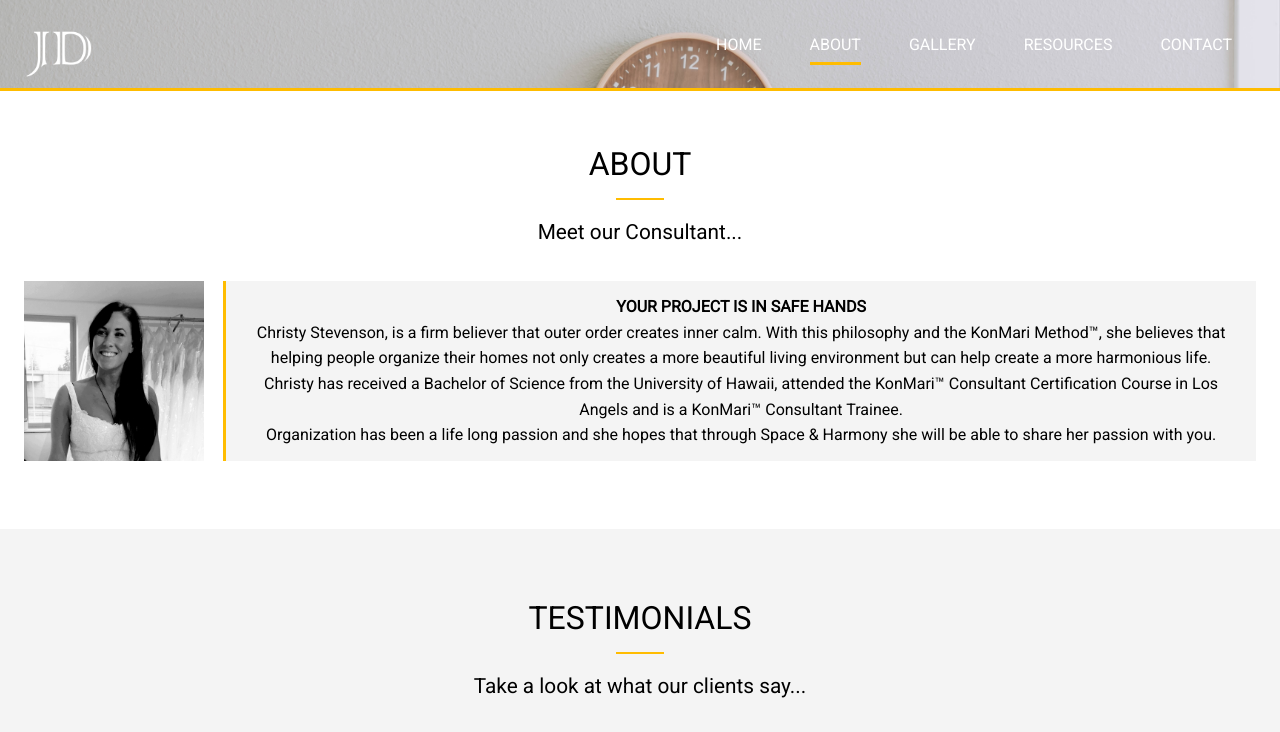
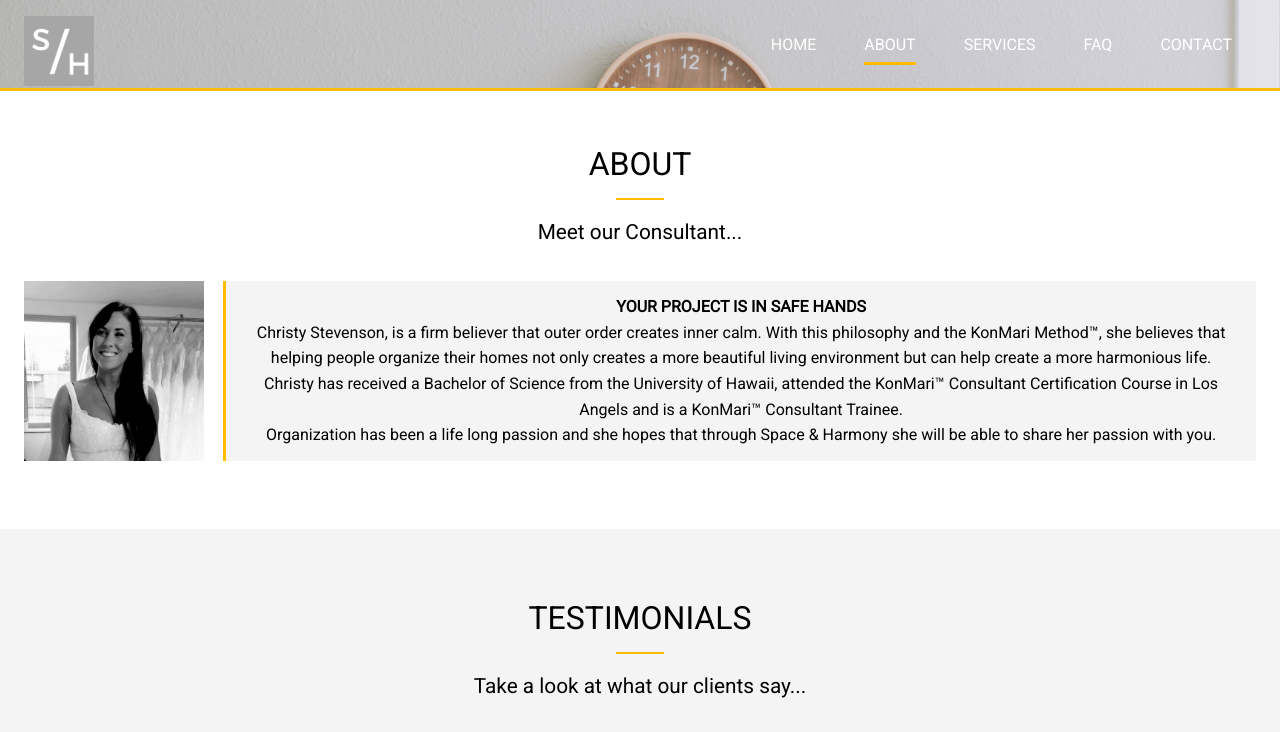
Before and after one commit to gundmr/space-harmony, a website: page dist/about.html in a window 1280 px wide. Shown: the top 732 px of the page. Drawn offline with Linux system fonts and the light colour scheme.

Commit message:
update logo and page title

```diff
--- a/dist/about.html
+++ b/dist/about.html
@@ -18,12 +18,12 @@
     <header id="header-inner">
       <div class="container">
         <nav id="main-nav">
-          <img src="img/logo.png" alt="Website" id="logo" />
+          <img src="img/sh-logo.png" alt="Website" id="logo" />
           <ul>
             <li><a href="index.html">Home</a></li>
             <li><a href="about.html" class="current">About</a></li>
-            <li><a href="work.html">Gallery</a></li>
-            <li><a href="resources.html">Resources</a></li>
+            <li><a href="work.html">Services</a></li>
+            <li><a href="resources.html">FAQ</a></li>
             <li><a href="contact.html">Contact</a></li>
           </ul>
         </nav>
```
Also changed, not shown: dist/contact.html (+3 -3 lines), dist/index.html (+4 -4 lines), dist/resources.html (+3 -3 lines), dist/work.html (+3 -3 lines), dist/img/sh-logo.png (added).
